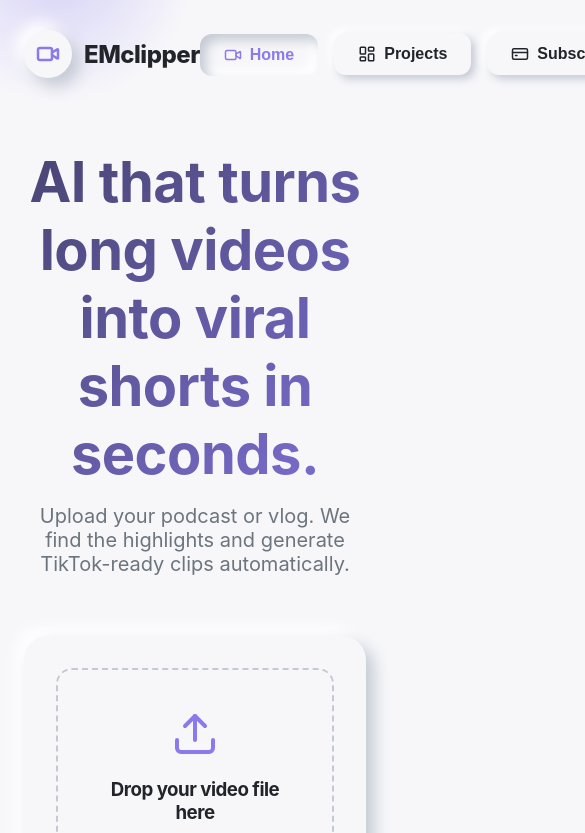
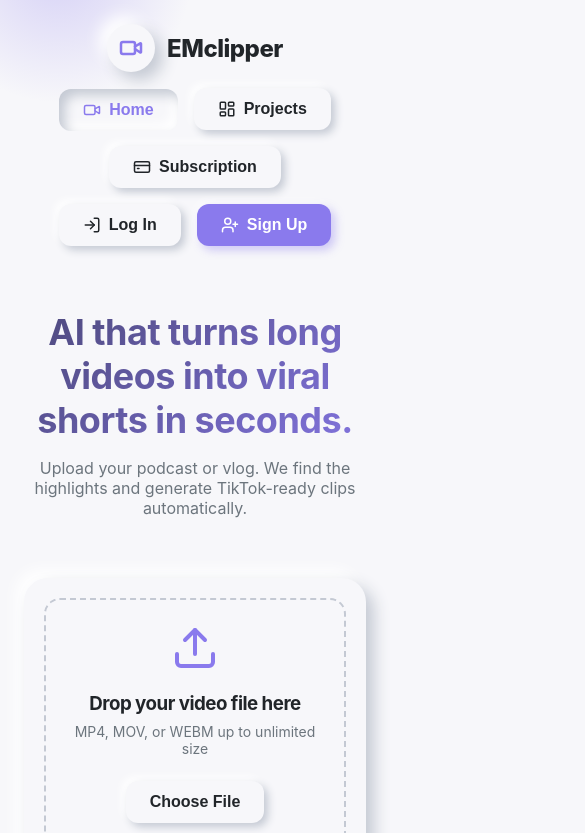
Before and after one commit to EliasMartiniuc/EMclipper, a React app in the folder frontend/: page / in a window 390 px wide. Shown: the top 833 px of the page, 585 px wide, since content can reach past the window. Built offline with nearby package versions, Linux system fonts and the light colour scheme; the HTML template or start-up script is replaced by a standard one.

Commit message:
style: add comprehensive responsive layout classes for mobile compatibility

```diff
--- a/frontend/src/App.jsx
+++ b/frontend/src/App.jsx
@@ -19,7 +19,7 @@ function Navbar() {
 
   return (
     <nav style={{ padding: '24px 0', marginBottom: '40px' }}>
-      <div className="container" style={{ display: 'flex', justifyContent: 'space-between', alignItems: 'center' }}>
+      <div className="container nav-container">
         <div style={{ display: 'flex', alignItems: 'center', gap: '12px' }}>
           <div className="neu-box" style={{ padding: '12px', display: 'flex', alignItems: 'center', justifyContent: 'center', color: 'var(--accent-color)' }}>
             <Video size={24} strokeWidth={2.5} />
@@ -29,7 +29,7 @@ function Navbar() {
           </Link>
         </div>
 
-        <div style={{ display: 'flex', gap: '16px', alignItems: 'center' }}>
+        <div className="nav-links">
           {navLinks.map(link => {
             const isActive = location.pathname === link.path || (link.path !== '/' && location.pathname.startsWith(link.path));
             return (
@@ -43,7 +43,7 @@ function Navbar() {
           })}
         </div>
 
-        <div style={{ display: 'flex', gap: '16px' }}>
+        <div className="nav-auth">
           <Link to="/login" style={{ textDecoration: 'none' }}>
             <button className="neu-btn">
               <LogIn size={18} />
--- a/frontend/src/index.css
+++ b/frontend/src/index.css
@@ -213,3 +213,76 @@ h1, h2, h3, h4 {
   margin: 0 auto;
   padding: 0 24px;
 }
+
+.nav-container {
+  display: flex;
+  justify-content: space-between;
+  align-items: center;
+  gap: 16px;
+  flex-wrap: wrap;
+}
+
+.nav-links, .nav-auth {
+  display: flex;
+  gap: 16px;
+  align-items: center;
+  flex-wrap: wrap;
+}
+
+.home-title {
+  font-size: 3.5rem;
+  margin-bottom: 16px;
+}
+
+.home-subtitle {
+  color: var(--text-muted);
+  font-size: 1.25rem;
+}
+
+.upload-box {
+  border: 2px dashed var(--shadow-dark);
+  border-radius: 16px;
+  padding: 40px;
+  margin-bottom: 24px;
+  position: relative;
+}
+
+.clip-preview {
+  background: black;
+  height: 450px;
+  border-radius: 16px;
+  margin-bottom: 20px;
+  display: flex;
+  align-items: center;
+  justifyContent: center;
+  color: var(--text-muted);
+  position: relative;
+  overflow: hidden;
+}
+
+/* Responsive Overrides */
+@media (max-width: 768px) {
+  .nav-container {
+    flex-direction: column;
+    justify-content: center;
+  }
+  .nav-links, .nav-auth {
+    justify-content: center;
+    width: 100%;
+  }
+  .home-title {
+    font-size: 2.25rem !important;
+  }
+  .home-subtitle {
+    font-size: 1rem !important;
+  }
+  .upload-box {
+    padding: 24px !important;
+  }
+  .neu-card {
+    padding: 20px !important;
+  }
+  .clip-preview {
+    height: 300px !important;
+  }
+}
--- a/frontend/src/pages/Home.jsx
+++ b/frontend/src/pages/Home.jsx
@@ -20,10 +20,10 @@ export default function Home() {
   return (
     <div>
       <div style={{ textAlign: 'center', marginBottom: '60px' }}>
-        <h1 className="kinetic-text" style={{ fontSize: '3.5rem', marginBottom: '16px' }}>
+        <h1 className="kinetic-text home-title">
           AI that turns long videos into viral shorts in seconds.
         </h1>
-        <p style={{ color: 'var(--text-muted)', fontSize: '1.25rem' }}>
+        <p className="home-subtitle">
           Upload your podcast or vlog. We find the highlights and generate TikTok-ready clips automatically.
         </p>
       </div>
@@ -34,13 +34,7 @@ export default function Home() {
 
           {!isProcessing ? (
             <>
-              <div style={{
-                border: '2px dashed var(--shadow-dark)',
-                borderRadius: '16px',
-                padding: '40px',
-                marginBottom: '24px',
-                position: 'relative'
-              }}>
+              <div className="upload-box">
                 <Upload size={48} color="var(--accent-color)" style={{ marginBottom: '16px' }} />
                 <h3 style={{ marginBottom: '8px' }}>Drop your video file here</h3>
                 <p style={{ color: 'var(--text-muted)', marginBottom: '24px', fontSize: '0.875rem' }}>MP4, MOV, or WEBM up to unlimited size</p>
--- a/frontend/src/pages/ProjectDetail.jsx
+++ b/frontend/src/pages/ProjectDetail.jsx
@@ -37,18 +37,7 @@ const ClipCard = ({ clip, videoId }) => {
 
   return (
     <div className="neu-card" style={{ padding: '24px', display: 'flex', flexDirection: 'column' }}>
-      <div style={{
-        background: 'black',
-        height: '450px',
-        borderRadius: '16px',
-        marginBottom: '20px',
-        display: 'flex',
-        alignItems: 'center',
-        justifyContent: 'center',
-        color: 'var(--text-muted)',
-        position: 'relative',
-        overflow: 'hidden'
-      }}>
+      <div className="clip-preview">
         {videoUrl ? (
           <video src={videoUrl} preload="metadata" controls style={{ width: '100%', height: '100%', objectFit: 'contain' }}></video>
         ) : (
@@ -108,7 +97,7 @@ export default function ProjectDetail() {
         <p style={{ color: 'var(--text-muted)' }}>Project ID: {videoId}</p>
       </div>
 
-      <div style={{ display: 'grid', gridTemplateColumns: 'repeat(auto-fill, minmax(320px, 1fr))', gap: '24px' }}>
+      <div style={{ display: 'grid', gridTemplateColumns: 'repeat(auto-fill, minmax(min(100%, 280px), 1fr))', gap: '24px' }}>
         {project.clips && project.clips.length > 0 ? project.clips.map((clip, index) => (
           <ClipCard key={index} clip={clip} videoId={videoId} />
         )) : (
--- a/frontend/src/pages/Projects.jsx
+++ b/frontend/src/pages/Projects.jsx
@@ -43,7 +43,7 @@ export default function Projects() {
         </Link>
       </div>
 
-      <div style={{ display: 'grid', gridTemplateColumns: 'repeat(auto-fill, minmax(300px, 1fr))', gap: '24px' }}>
+      <div style={{ display: 'grid', gridTemplateColumns: 'repeat(auto-fill, minmax(min(100%, 280px), 1fr))', gap: '24px' }}>
         {projects.map(proj => (
           <Link key={proj.id} to={`/projects/${proj.id}`} style={{ textDecoration: 'none', color: 'inherit' }}>
             <div className="neu-card neu-card-interactive" style={{ padding: '24px', cursor: 'pointer', position: 'relative' }}>
```
